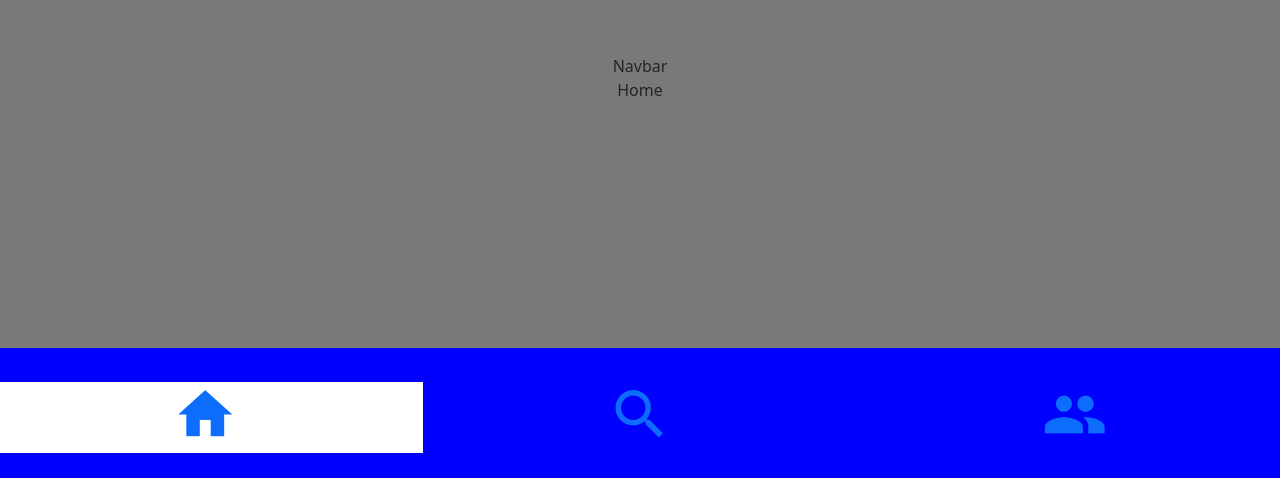
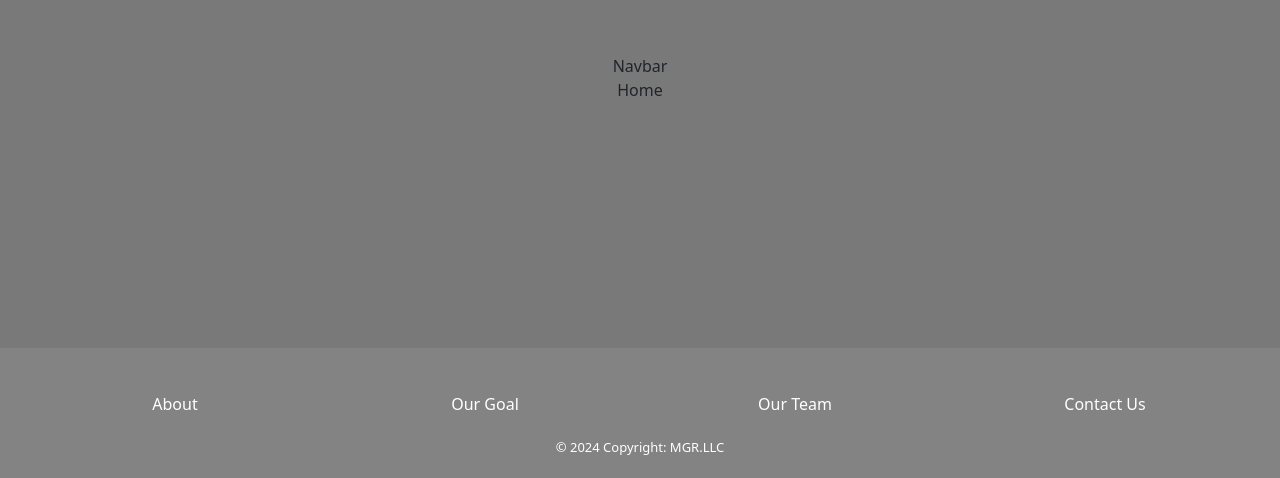
Before and after one commit to MichaelMeola/where-to-group-project, a React (Vite) app: page / in a window 1280 px wide. Shown: the part 322-800 px from the top of the page. Built offline with nearby package versions, Linux system fonts and the light colour scheme.

Commit message:
Dynamic footer working

```diff
--- a/index.html
+++ b/index.html
@@ -4,7 +4,6 @@
     <meta charset="UTF-8" />
     <link rel="icon" type="image/svg+xml" href="/vite.svg" />
     <link rel="stylesheet" href="https://fonts.googleapis.com/icon?family=Material+Icons" />
-
     <meta name="viewport" content="width=device-width, initial-scale=1.0" />
     <title>Where To?</title>
   </head>
--- a/src/App.jsx
+++ b/src/App.jsx
@@ -1,6 +1,7 @@
 import { Outlet } from 'react-router-dom'
 import Navbar from './Components/Navbar/Navbar.jsx'
 import Footer from './Components/Footer/Footer.jsx'
+import DesktopFooter from './Components/Footer/DesktopFooter.jsx'
 import './App.css'
 
 
--- /dev/null
+++ b/src/Components/Footer/DesktopFooter.css
@@ -0,0 +1,30 @@
+.desktop-footer-style {
+    text-decoration: none;
+}
+
+.desktop-ul-link {
+    font-size: medium;
+    margin-top:20px;
+}
+
+.desktop-footer-link:hover {
+    color: green;
+    text-decoration: none;
+}
+
+.desktop-footer-link {
+    text-decoration: none;
+    color: white;
+}
+
+.desktop-row {
+    padding: 0px 0px 0px 0px
+}
+
+.copyright-div {
+    font-size: small;
+}
+
+.desktop-footer-links-div {
+    height: 50px;
+}
--- /dev/null
+++ b/src/Components/Footer/DesktopFooter.jsx
@@ -0,0 +1,62 @@
+import React from "react";
+import "./DesktopFooter.css";
+
+export default function DesktopFooter() {
+  return (
+    <footer className="page-footer font-small blue pt-4 desktop-footer-style">
+      <div className="container-fluid text-center text-md-left">
+        <div className="row desktop-row">
+          <div className="col-md-3 mt-md-0 mt-3 desktop-footer-links-div">
+            <ul className="list-unstyled desktop-ul-link">
+              <li>
+                <a className="desktop-footer-link" href="#!">
+                  About
+                </a>
+              </li>
+            </ul>
+          </div>
+
+          <div className="col-md-3 mt-md-0 mt-3 desktop-footer-links-div">
+            <ul className="list-unstyled desktop-ul-link">
+              <li>
+                <a className="desktop-footer-link" href="#!">
+                  Our Goal
+                </a>
+              </li>
+            </ul>
+          </div>
+
+          <div className="col-md-3 mb-md-0 mb-3 desktop-footer-links-div">
+            <ul className="list-unstyled desktop-ul-link">
+              <li>
+                <a className="desktop-footer-link" href="/qa">
+                  Our Team
+                </a>
+              </li>
+            </ul>
+          </div>
+
+          <div className="col-md-3 mb-md-0 mb-3 desktop-footer-links-div">
+            <ul className="list-unstyled desktop-ul-link">
+              <li>
+                <a className="desktop-footer-link" href="/admin">
+                  Contact Us
+                </a>
+              </li>
+            </ul>
+          </div>
+        </div>
+      </div>
+      <div className="footer-copyright text-center py-3 copyright-div">
+        © 2024 Copyright:
+        <a
+          className="desktop-footer-link"
+          href="https://www.linkedin.com/in/richard-webber-b1a052276/"
+        >
+          {" "}
+          MGR.LLC
+        </a>
+      </div>
+    </footer>
+  );
+}
--- a/src/Components/Footer/Footer.jsx
+++ b/src/Components/Footer/Footer.jsx
@@ -1,31 +1,29 @@
-import React from "react";
-import { Link } from 'react-router-dom'
-import './footer.css'
+import React, { useState, useEffect } from 'react';
+import MobileFooter from './MobileFooter';
+import DesktopFooter from './DesktopFooter';
 
 
-const Footer= () => {
+const MyConditionalComponent = () => {
+  const [isDesktop, setIsDesktop] = useState(window.innerWidth > 767 && window.innerHeight > 400);
+
+  useEffect(() => {
+    const handleResize = () => {
+      setIsDesktop(window.innerWidth > 767 && window.innerHeight > 400)
+    }
+
+    window.addEventListener('resize', handleResize)
+
+    return () => {
+      window.removeEventListener('resize', handleResize)
+    }
+  }, [])
+
+
   return (
-    <footer className="page-footer font-small blue pt-4 footer-style" style={{ backgroundColor: 'blue', padding: '0px 0px 0px 0px'}}>
-      <div className="text-center m-auto">
-        <div className="row" >
-          <div className="col-4 m-auto" style={{ backgroundColor: 'white'}}>
-            <Link to="/">
-            <i className="material-icons cart-icon">home</i>
-            </Link>
-          </div>
-          <div className="col-4 m-auto">
-            <Link to="/">
-            <i className="material-icons cart-icon">search</i>
-            </Link>
-          </div>
-          <div className="col-4 m-auto">
-            <Link to="/">
-            <i className="material-icons cart-icon">group</i>
-            </Link>
-          </div>
-        </div>
-      </div>
-    </footer>
+    <div>
+      {isDesktop ? <DesktopFooter /> : <MobileFooter />}
+    </div>
   );
-}
-export default Footer
+};
+
+export default MyConditionalComponent;
--- /dev/null
+++ b/src/Components/Footer/MobileFooter.css
@@ -0,0 +1,32 @@
+.page-footer {
+    background-color: rgb(131, 131, 131);
+    color: white; /* Set text color if needed */
+    padding: 20px; /* Adjust padding as needed */
+    width: 100%;
+    position: fixed;
+    bottom: 0;
+    left: 0;
+    height: 130px;
+}
+
+.ul-link {
+    list-style-type: none;
+    padding: 0;
+}
+
+.footer-link {
+    color: white; /* Set link color if needed */
+    text-decoration: none;
+}
+
+.footer-link:hover {
+    text-decoration: underline; /* Add underline on hover if needed */
+}
+
+.cart-icon {
+    font-size: 65px;
+}
+
+.row {
+    padding: 10px 0px 0px 0px;
+}
--- /dev/null
+++ b/src/Components/Footer/MobileFooter.jsx
@@ -0,0 +1,30 @@
+import React from "react";
+import { Link } from 'react-router-dom'
+import './MobileFooter.css'
+
+
+export default function MobileFooter() {
+  return (
+    <footer className="page-footer font-small blue pt-4 footer-style" style={{ backgroundColor: 'white', padding: '0px 0px 0px 0px'}}>
+      <div className="text-center m-auto">
+        <div className="row" >
+          <div className="col-4 m-auto">
+            <Link to="/">
+            <i className="material-icons cart-icon">home</i>
+            </Link>
+          </div>
+          <div className="col-4 m-auto">
+            <Link to="/">
+            <i className="material-icons cart-icon">search</i>
+            </Link>
+          </div>
+          <div className="col-4 m-auto">
+            <Link to="/">
+            <i className="material-icons cart-icon">group</i>
+            </Link>
+          </div>
+        </div>
+      </div>
+    </footer>
+  );
+}
```
Also changed, not shown: src/Components/Navbar/MobileNavbar.css (added), src/Components/Navbar/MobileNavbar.jsx (added), 1 other file (tests, documents, lock files or other folders).
